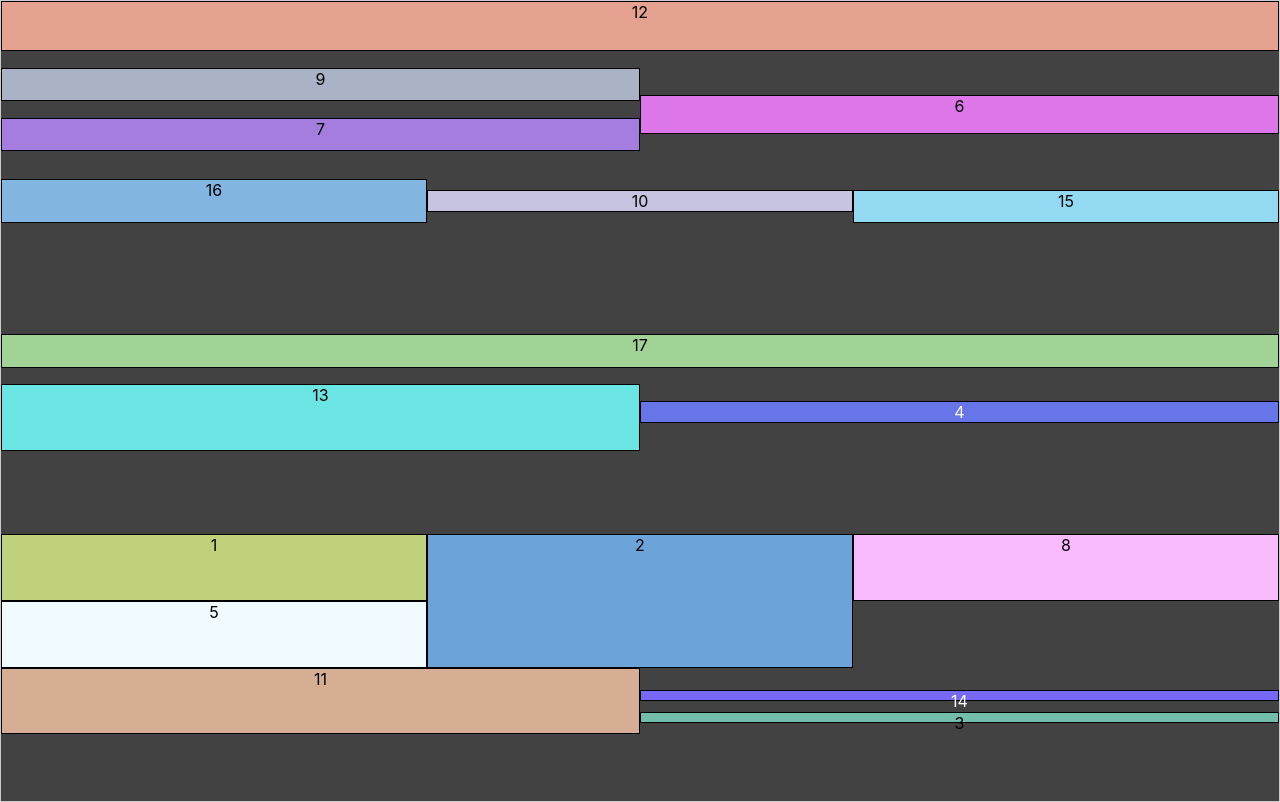
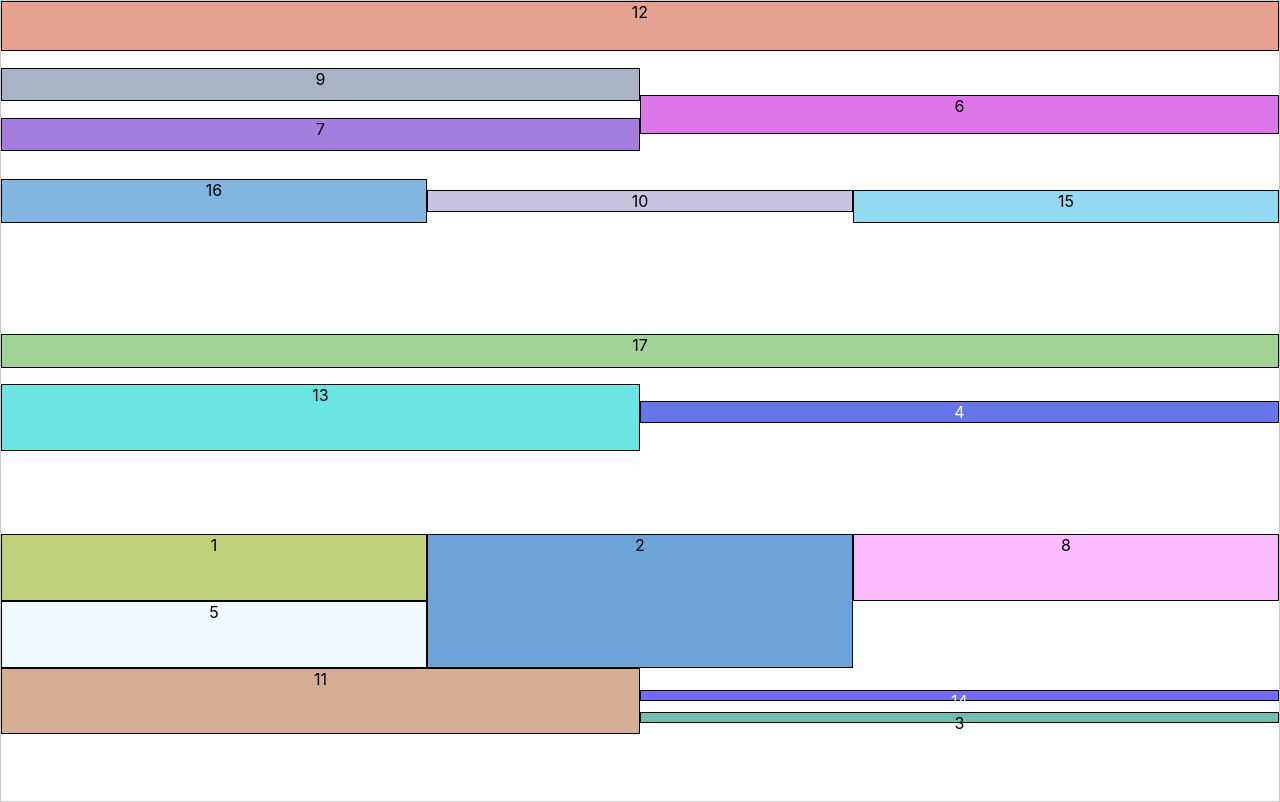
Before and after one commit to Remaii/planity_front_senior, a React (Create React App) app: page / in a window 1280 px wide. Built offline with nearby package versions, Linux system fonts and the light colour scheme.

Commit message:
index.scss: remove fixed dark theme, now depend of system config

```diff
--- a/src/index.scss
+++ b/src/index.scss
@@ -1,3 +1,6 @@
+$color-light-mode: #ffffff;
+$color-dark-mode: #424242;
+
 body {
   height: 100%;
   width: 100%;
@@ -7,10 +10,13 @@ body {
     sans-serif;
   -webkit-font-smoothing: antialiased;
   -moz-osx-font-smoothing: grayscale;
-  background-color: #424242;
+
+  background-color: $color-light-mode;
+  color: #000000;
+
+  @media (prefers-color-scheme: dark) {
+    background-color: $color-dark-mode;
+    color: #ffffff;
+  }
+
 }
-
-code {
-  font-family: source-code-pro, Menlo, Monaco, Consolas, 'Courier New',
-    monospace;
-}
```
